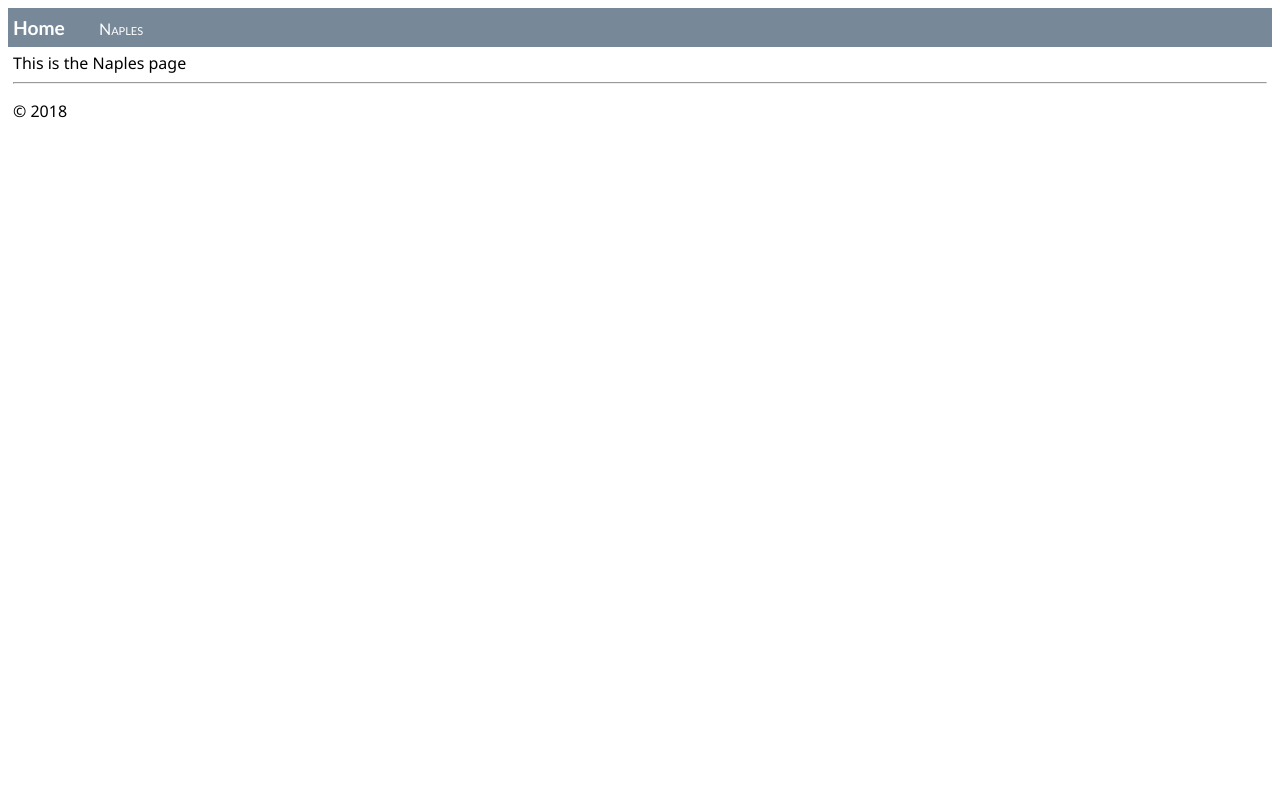
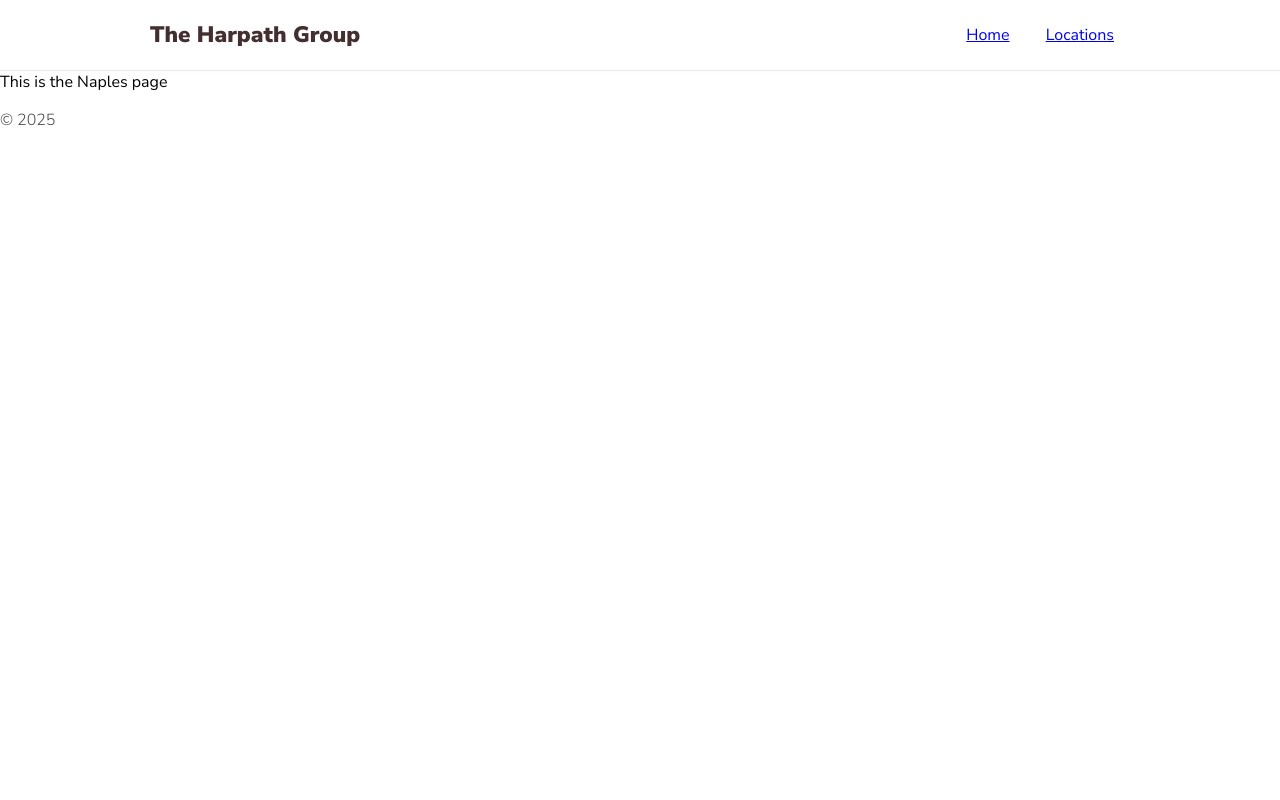
Before and after one commit to nelsonjd/harpathgroup, a Flask app: page /naples in a window 1280 px wide. Run offline with Flask 3, Linux system fonts and the light colour scheme.

Commit message:
basic pages set up

```diff
--- /dev/null
+++ b/harpathgroup/static/global.css
@@ -0,0 +1,44 @@
+/* css variables */
+:root {
+  --primary-color: #432E30;
+  --primary-color-light: #8E7474;
+  --accent-color: #FE6A6B;
+  --accent-color-light: #FFE4E4;
+  --accent-color-dark: #B94B4C;
+  --white-color: #FAFBFC;
+  --light-gray-color: #C6CBD1;
+  --medium-gray-color: #959DA5;
+  --dark-gray-color: #444D56;
+  --bg-color: #F8F8FA;
+  --code-bg-color: #F0E8E8;
+}
+
+html, body {
+  display: flex;
+  flex-direction: column;
+  min-height: 100vh;
+  margin: 0;
+  padding: 0;
+  font-family: 'Nunito Sans', sans-serif;
+}
+
+.menu {
+  margin: 0;
+  text-align: right;
+  overflow: hidden;
+}
+
+.menu-item {
+  display: inline-block;
+  padding: 1.5rem 1rem;
+}
+
+.header {
+  display: grid;
+  grid-template-columns: 70px auto;
+}
+
+p {
+  color: #4A4A4A;
+  font-weight: 300;
+}
--- /dev/null
+++ b/harpathgroup/static/naples.css
@@ -0,0 +1,12 @@
+.header {
+  display: grid;
+  border-bottom: 1px solid var(--code-bg-color);
+  grid-template-columns: 1fr 212px 60% 1fr;
+}
+
+.logo {
+  font-weight: 900;
+  color: var(--primary-color);
+  font-size: 1.4em;
+  grid-column: 2;
+}
--- a/harpathgroup/static/site.css
+++ /dev/null
@@ -1,27 +0,0 @@
-.navbar {
-    background-color: lightslategray;
-    font-size: 1em;
-    font-family: 'Trebuchet MS', 'Lucida Sans Unicode', 'Lucida Grande', 'Lucida Sans', Arial, sans-serif;
-    color: white;
-    padding: 8px 5px 8px 5px;
-}
-
-.navbar a {
-    text-decoration: none;
-    color: inherit;
-}
-
-.navbar-brand {
-    font-size: 1.2em;
-    font-weight: 600;
-}
-
-.navbar-item {
-    font-variant: small-caps;
-    margin-left: 30px;
-}
-
-.body-content {
-    padding: 5px;
-    font-family:'Segoe UI', Tahoma, Geneva, Verdana, sans-serif;
-}
--- a/harpathgroup/templates/layout.html
+++ b/harpathgroup/templates/layout.html
@@ -1,24 +1,27 @@
 <!DOCTYPE html>
 <html>
+
 <head>
   <meta charset="utf-8" />
+  <meta name="viewport" content="width=device-width, initial-scale=1">
   <title>{% block title %}{% endblock %}</title>
-        <link rel="stylesheet" type="text/css" href="{{ url_for('static', filename='site.css')}}" />
+  {% block link %}
+    <link href="https://fonts.googleapis.com/css?family=Nunito+Sans:300,400,600,700,800,900" rel="stylesheet">
+    <link rel="stylesheet" type="text/css" href="{{ url_for('static', filename='global.css') }}" />
+  {% endblock %}
 </head>
 
 <body>
-        <div class="navbar">
-            <a href="{{ url_for('home') }}" class="navbar-brand">Home</a>
-            <a href="{{ url_for('naples') }}" class="navbar-item">Naples</a>
-        </div>
+  {% block header %}
+  {% endblock %}
 
-        <div class="body-content">
+
   {% block content %}
   {% endblock %}
-            <hr/>
+
   <footer>
-                <p>&copy; 2018</p>
+    <p>&copy; 2025</p>
   </footer>
-        </div>
 </body>
+
 </html>
--- a/harpathgroup/templates/naples.html
+++ b/harpathgroup/templates/naples.html
@@ -1,7 +1,28 @@
 {% extends "layout.html" %}
-{% block title %}
-Naples
+
+{% block title %}Naples{% endblock %}
+
+{% block link %}
+  {{ super() }}
+  <link rel="stylesheet" type="text/css" href="{{ url_for('static', filename='naples.css') }}" />
 {% endblock %}
+
+{% block header %}
+<nav class="header">
+  <h1 class="logo">The Harpath Group</h1>
+  <div class="menu">
+    <span class="menu-item">
+      <a href="{{ url_for('home') }}" class="navbar-brand">Home</a>
+    </span>
+    <span class="menu-item">
+      <a href="{{ url_for('naples') }}" class="navbar-item">Locations</a>
+    </span>
+  </span>
+</nav>
+{% endblock %}
+
 {% block content %}
+<div class="body-content">
 This is the Naples page
+</div>
 {% endblock %}
```
Also changed, not shown: harpathgroup/static/home.css (added, +39 -0 lines), harpathgroup/templates/home.html (+32 -1 lines). Lines whose indentation alone changed are shown as unchanged.
